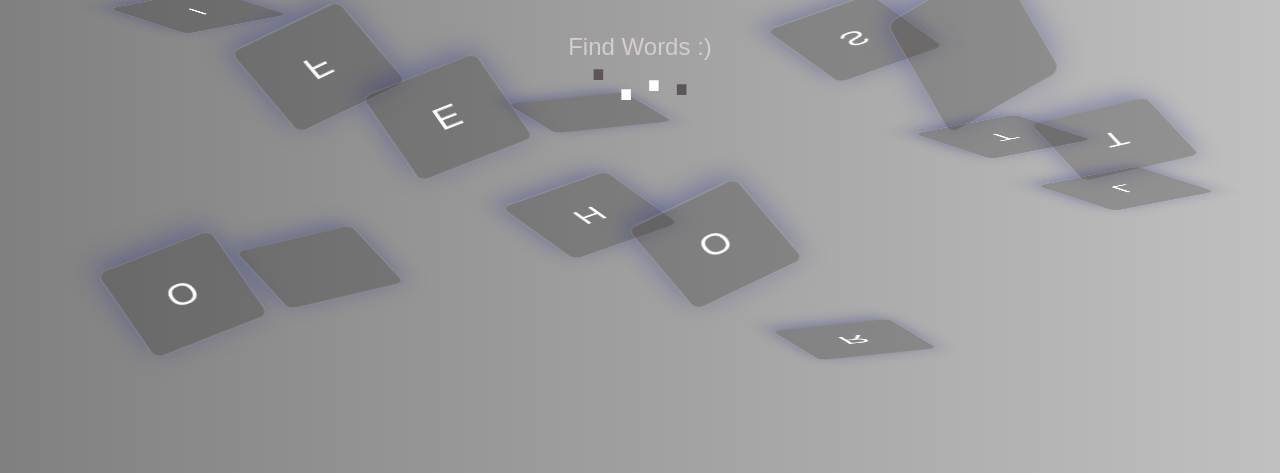
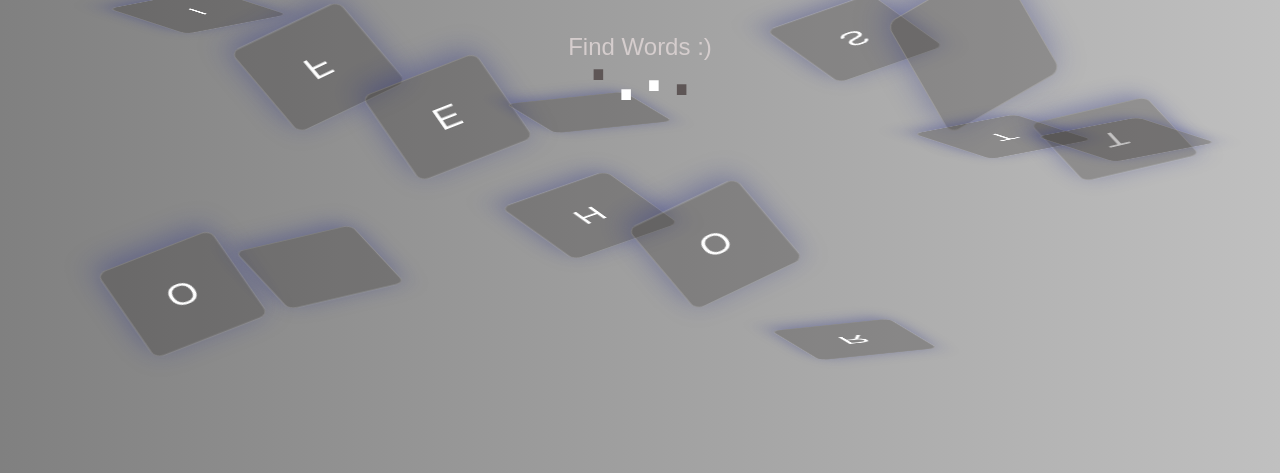
Before and after one commit to LK1130/freedom, a plain HTML site: page index.html in a window 1280 px wide. Shown: the part 327-800 px from the top of the page. Drawn offline with Linux system fonts and the light colour scheme.

Commit message:
Update index.html

```diff
--- a/index.html
+++ b/index.html
@@ -25,7 +25,7 @@
     <button class="glass" style="--i: 15">O</button>
     <button class="glass" style="--i: 11">R</button>
     <button class="glass" style="--i: 19">T</button>
-    <button class="glass" style="--i: 17">L</button>
+    <button class="glass" style="--i: 17"></button>
 
     <div class="frame">
       <div class="freedom">Freedom</div>
```
